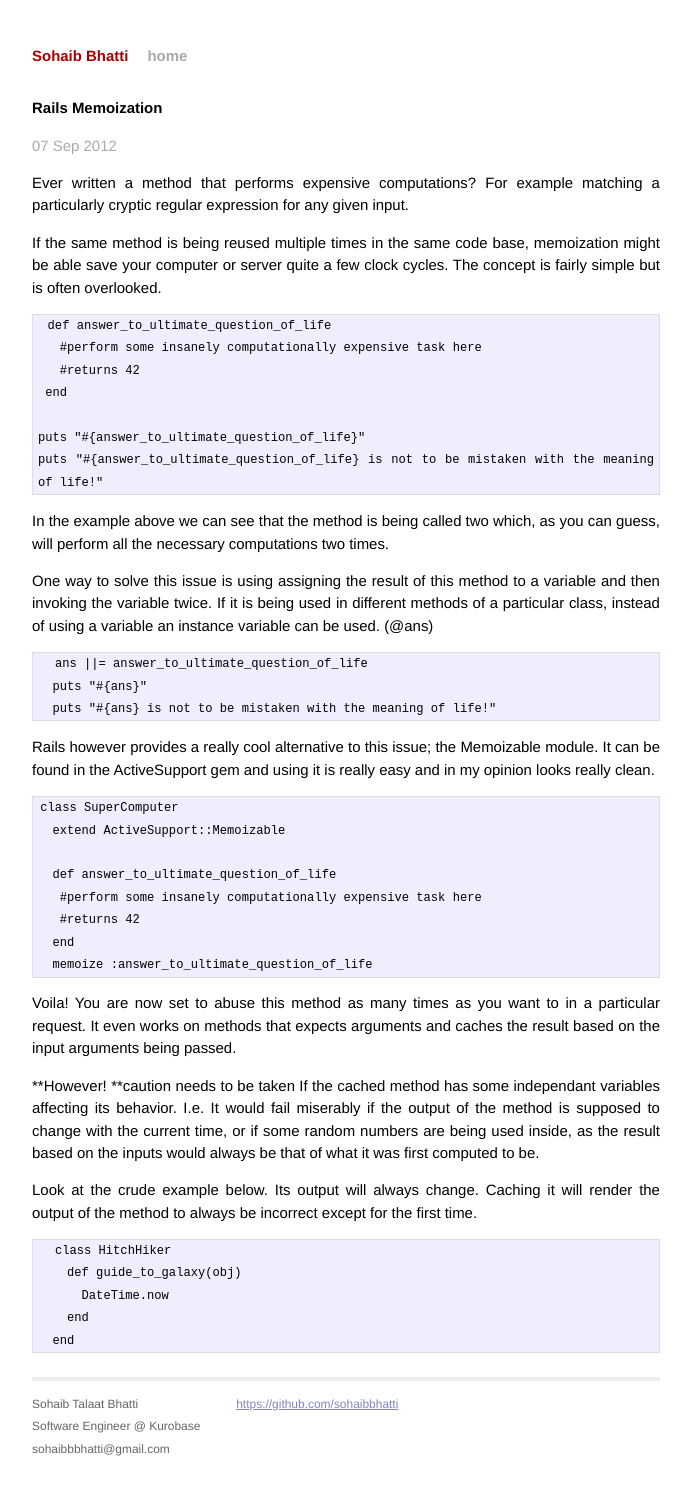
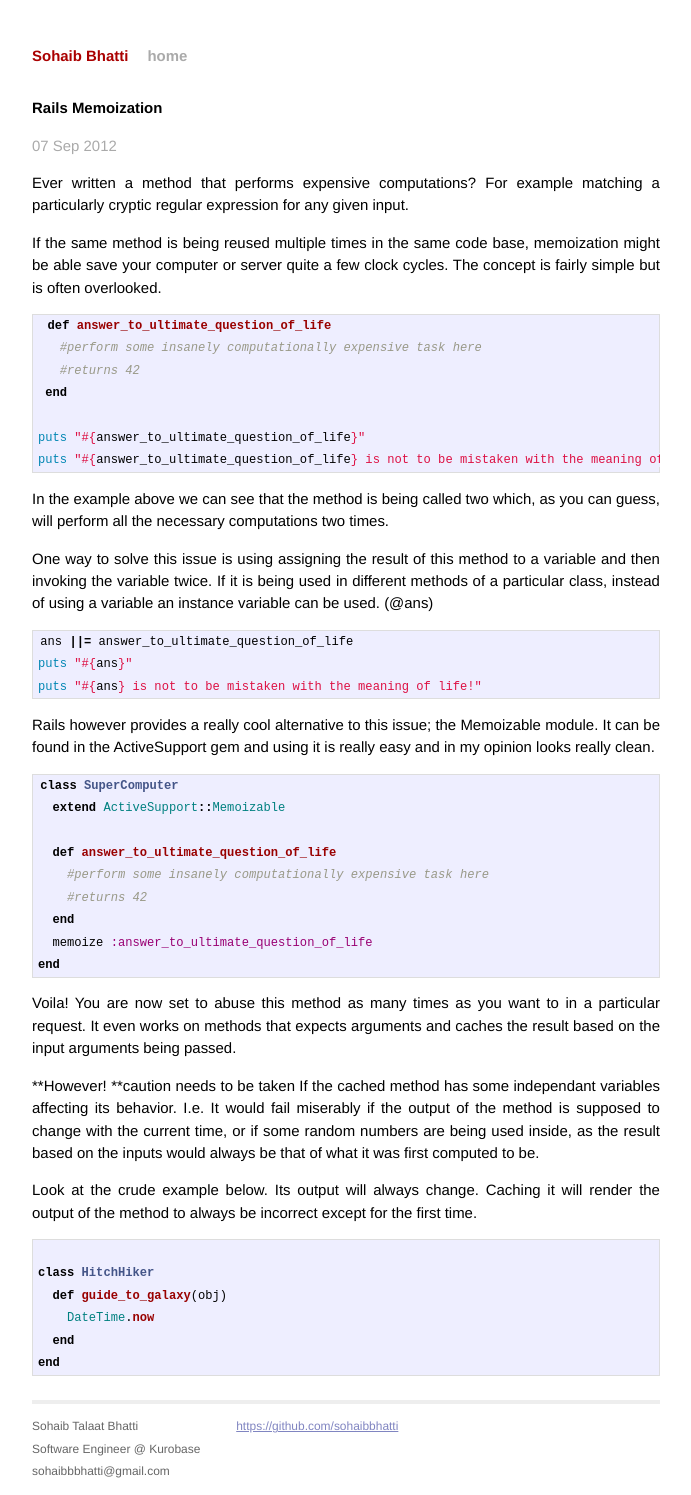
Before and after one commit to sohaibbhatti/sohaibbhatti.com, a Jekyll site: the page built from _posts/2012-09-07-rails-memoization.markdown, in a window 1280 px wide. Shown: the whole page, without its empty margins (294-985 px from the left). Built offline with Jekyll 4.4.1, drawn with Linux system fonts in a browser that asks for light colours; Markdown is read by kramdown in place of the engine named in the settings; before the commit the page ends 1472 px from its top, so only the background shows below that.

Commit message:
WIP syntax highlight

```diff
--- a/_posts/2012-09-07-rails-memoization.markdown
+++ b/_posts/2012-09-07-rails-memoization.markdown
@@ -19,14 +19,15 @@ Ever written a method that performs expensive computations? For example matching
 
 If the same method is being reused multiple times in the same code base, memoization might be able save your computer or server quite a few clock cycles. The concept is fairly simple but is often overlooked.
 
+{% highlight ruby %}
+ def answer_to_ultimate_question_of_life
+   #perform some insanely computationally expensive task here
+   #returns 42
+ end
 
-     def answer_to_ultimate_question_of_life
-       #perform some insanely computationally expensive task here
-       #returns 42
-     end
-
-    puts "#{answer_to_ultimate_question_of_life}"
-    puts "#{answer_to_ultimate_question_of_life} is not to be mistaken with the meaning of life!"
+puts "#{answer_to_ultimate_question_of_life}"
+puts "#{answer_to_ultimate_question_of_life} is not to be mistaken with the meaning of life!"
+{% endhighlight %}
 
 
 In the example above we can see that the method is being called two which, as you can guess, will perform all the necessary computations two times.
@@ -34,23 +35,26 @@ In the example above we can see that the method is being called two which, as yo
 One way to solve this issue is using assigning the result of this method to a variable and then invoking the variable twice. If it is being used in different methods of a particular class, instead of using a variable an instance variable can be used. (@ans)
 
 
-      ans ||= answer_to_ultimate_question_of_life
-      puts "#{ans}"
-      puts "#{ans} is not to be mistaken with the meaning of life!"
+{% highlight ruby %}
+ans ||= answer_to_ultimate_question_of_life
+puts "#{ans}"
+puts "#{ans} is not to be mistaken with the meaning of life!"
+{% endhighlight %}
 
 
 Rails however provides a really cool alternative to this issue; the Memoizable module. It can be found in the ActiveSupport gem and using it is really easy and in my opinion looks really clean.
 
+{% highlight ruby %}
+class SuperComputer
+  extend ActiveSupport::Memoizable
 
-    class SuperComputer
-      extend ActiveSupport::Memoizable
-
-      def answer_to_ultimate_question_of_life
-       #perform some insanely computationally expensive task here
-       #returns 42
-      end
-      memoize :answer_to_ultimate_question_of_life
-
+  def answer_to_ultimate_question_of_life
+    #perform some insanely computationally expensive task here
+    #returns 42
+  end
+  memoize :answer_to_ultimate_question_of_life
+end
+{% endhighlight %}
 
 Voila! You are now set to abuse this method as many times as you want to in a particular request. It even works on methods that expects arguments and caches the result based on the input arguments being passed.
 
@@ -58,9 +62,10 @@ Voila! You are now set to abuse this method as many times as you want to in a pa
 
 Look at the crude example below. Its output will always change. Caching it will render the output of the method to always be incorrect except for the first time.
 
-
-      class HitchHiker
-        def guide_to_galaxy(obj)
-          DateTime.now
-        end
-      end
+{% highlight ruby %}
+class HitchHiker
+  def guide_to_galaxy(obj)
+    DateTime.now
+  end
+end
+{% endhighlight %}
```
Also changed, not shown: _posts/2012-07-31-abstracting-logic-in-models.markdown (+15 -11 lines), _posts/2012-09-07-rails-3-0-7-timezone-issue-in-queries.markdown (+6 -2 lines).
